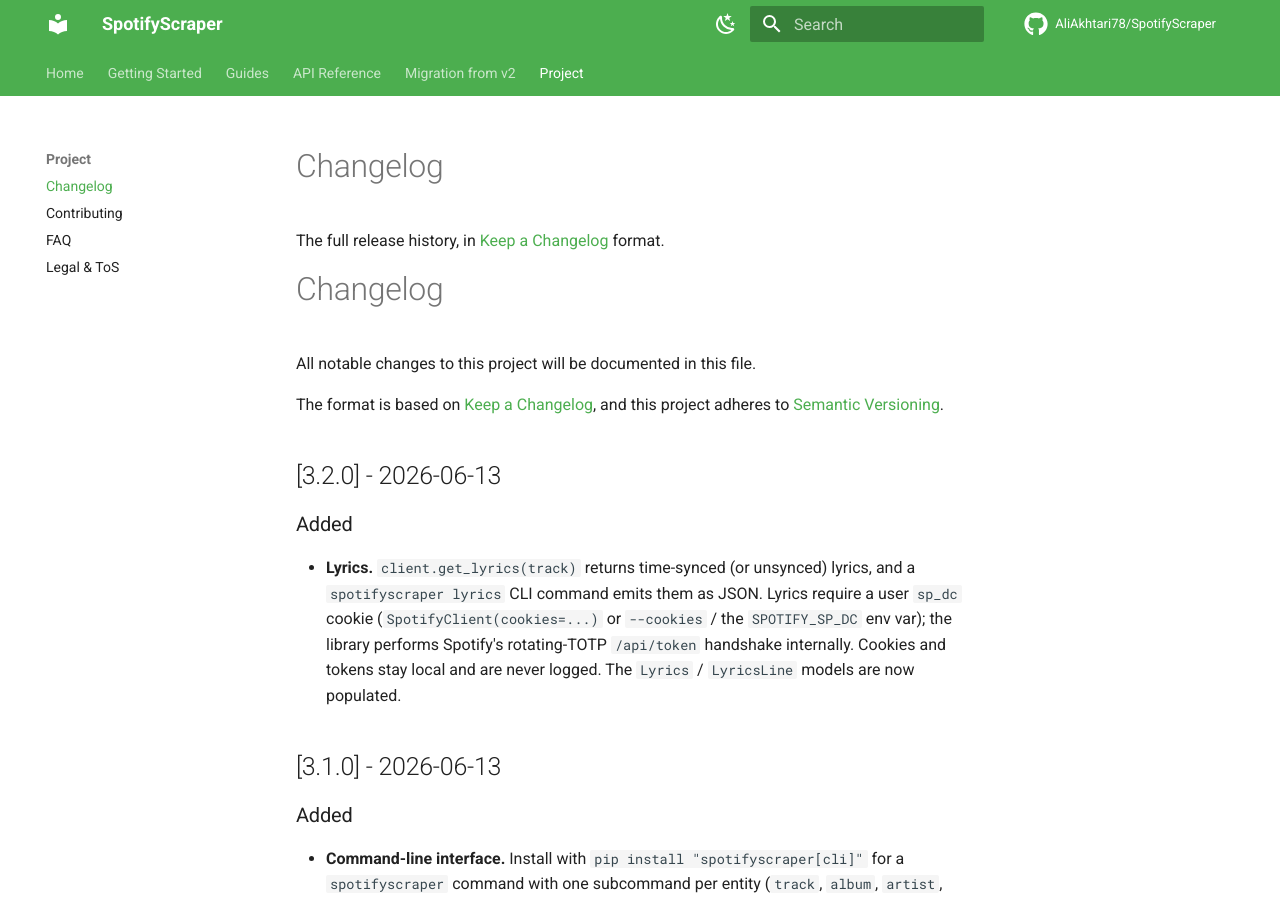
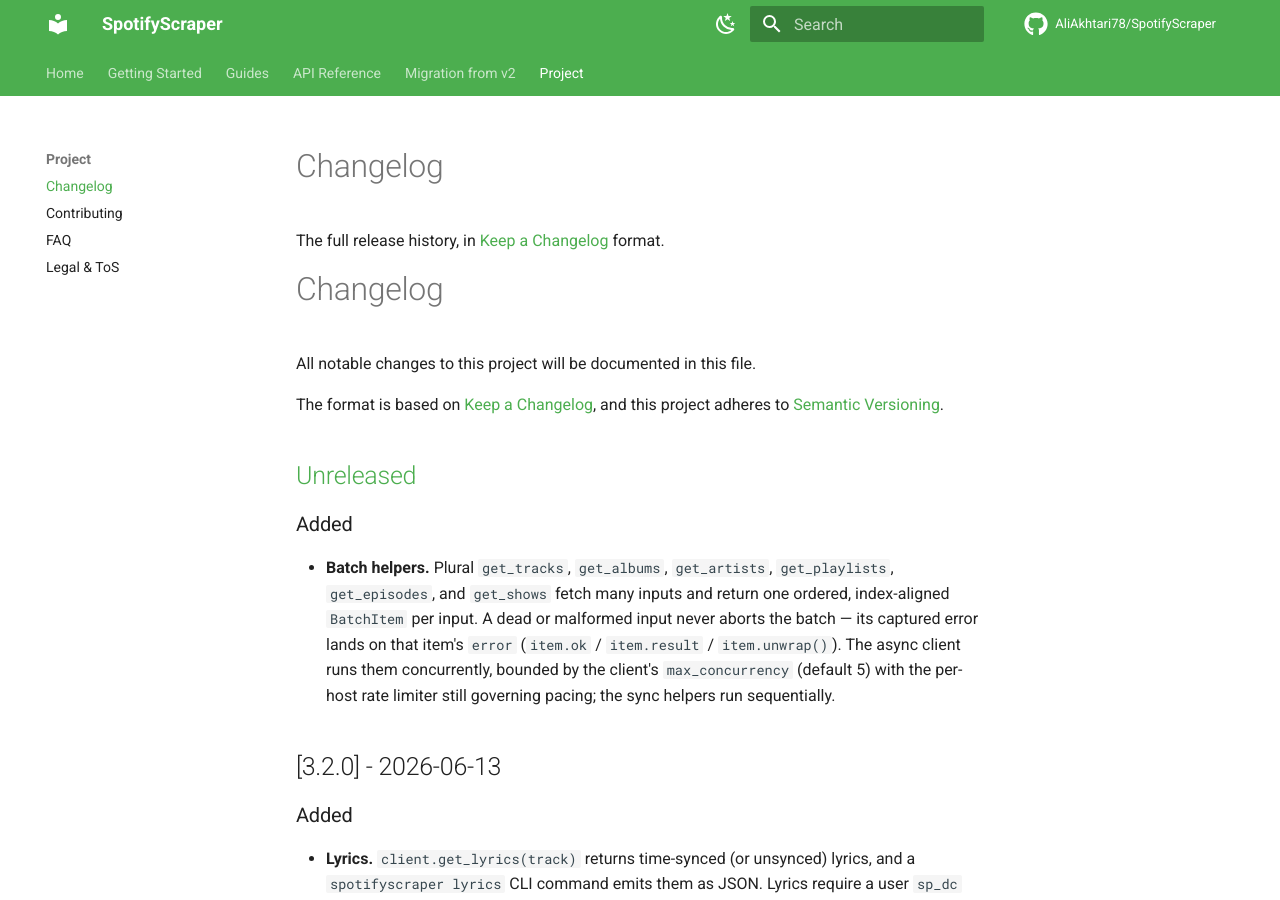
Before and after one commit to AliAkhtari78/SpotifyScraper, an MkDocs documentation site: the page built from docs/changelog.md, in a window 1280 px wide and 900 px high. Built offline with MkDocs 1.6.1 and Material for MkDocs 9.7.7, drawn with Linux system fonts in a browser that asks for light colours; comment, search, counter and statistics services are not loaded.

Commit message:
docs: document batch helpers across all surfaces
#138 batch helpers are documented across every surface (code shipped earlier):

- New guides/batch.md (plural get_*s helpers, partial-failure-safe BatchItem,
  ok/result/error/unwrap, async max_concurrency, BatchItem autodoc) + nav.
- README: Batch helpers section + Features bullet + roadmap (3.5 batch shipped).
- docs/index.md: roadmap + success admonition.
- CHANGELOG: Unreleased "Batch helpers" entry.
- OpenSpec: record the docs + prior async-semaphore fix in tasks.

Co-Authored-By: Claude Opus 4.8 (1M context) <noreply@anthropic.com>

```diff
--- a/CHANGELOG.md
+++ b/CHANGELOG.md
@@ -4,6 +4,18 @@ All notable changes to this project will be documented in this file.
 
 The format is based on [Keep a Changelog](https://keepachangelog.com/en/1.0.0/),
 and this project adheres to [Semantic Versioning](https://semver.org/spec/v2.0.0.html).
+
+## [Unreleased]
+
+### Added
+- **Batch helpers.** Plural `get_tracks`, `get_albums`, `get_artists`,
+  `get_playlists`, `get_episodes`, and `get_shows` fetch many inputs and return
+  one ordered, index-aligned `BatchItem` per input. A dead or malformed input
+  never aborts the batch — its captured error lands on that item's `error`
+  (`item.ok` / `item.result` / `item.unwrap()`). The async client runs them
+  concurrently, bounded by the client's `max_concurrency` (default 5) with the
+  per-host rate limiter still governing pacing; the sync helpers run
+  sequentially.
 
 ## [3.2.0] - 2026-06-13
 
--- a/mkdocs.yml
+++ b/mkdocs.yml
@@ -93,6 +93,7 @@ nav:
     - CLI: guides/cli.md
     - Lyrics & cookies: guides/lyrics-and-cookies.md
     - Async: guides/async.md
+    - Batch helpers: guides/batch.md
     - Media downloads: guides/media-downloads.md
     - Anti-ban & resilience: guides/anti-ban.md
     - Browser fallback: guides/browser-fallback.md
```
Also changed, not shown: README.md (+18 -1 lines), docs/guides/batch.md (added, +59 -0 lines), docs/index.md (+8 -2 lines), openspec/changes/add-batch-helpers/tasks.md (+10 -0 lines).
